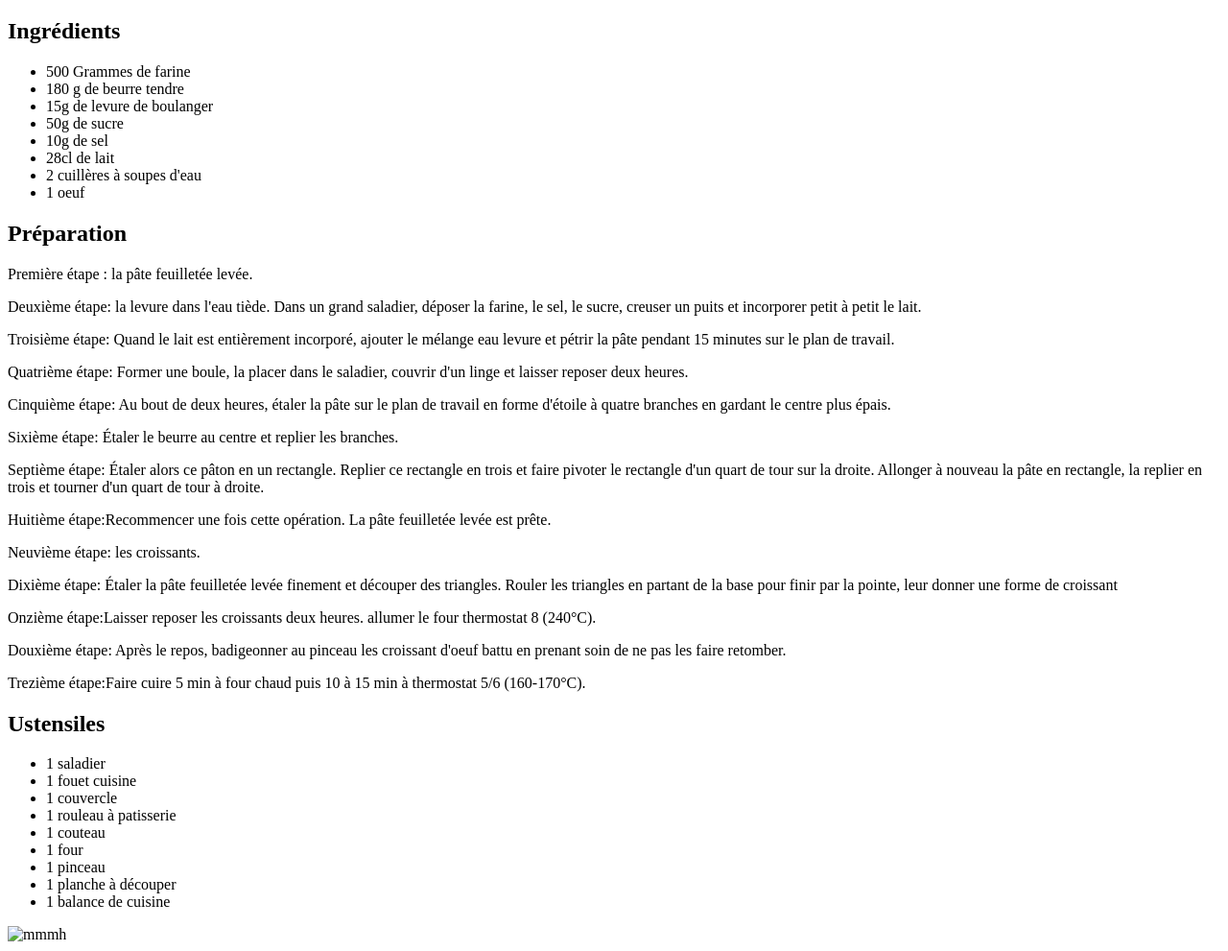
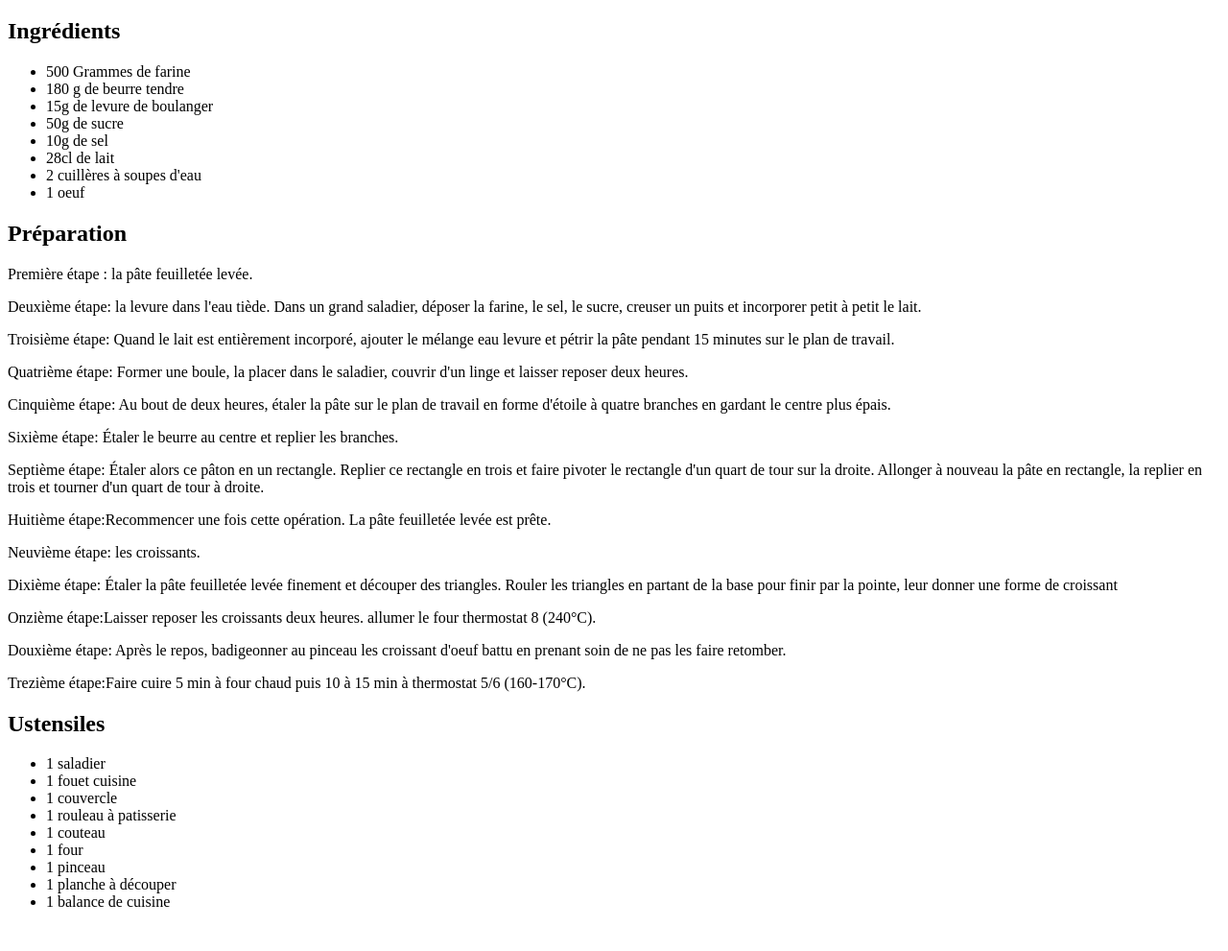
Before and after one commit to YNKS971/EXEMPLE-R, a plain HTML site: page index.html in a window 1280 px wide. Shown: the part 61-1052 px from the top of the page at 96% size. After the commit the page ends 1026 px from the top, so only its background shows below. Drawn offline with Linux system fonts and the light colour scheme; files that its build step writes are made by us from their sources.

Commit message:
PROJETCROISSANT

```diff
--- a/index.html
+++ b/index.html
@@ -57,7 +57,7 @@
 
 
 
-        <img src="cquoicecroissannnnt" alt="mmmh" />
+
 
 
     </body>
```
